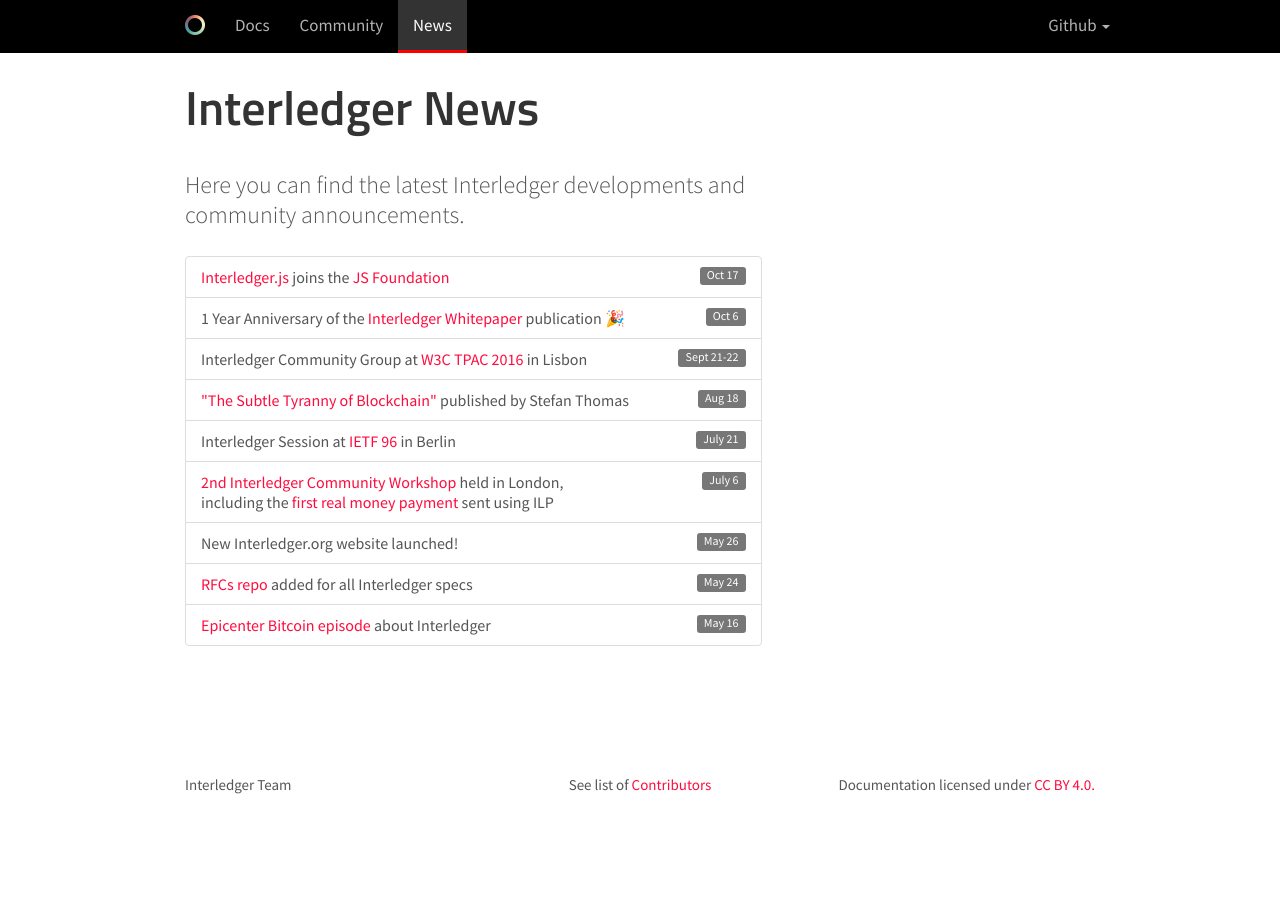
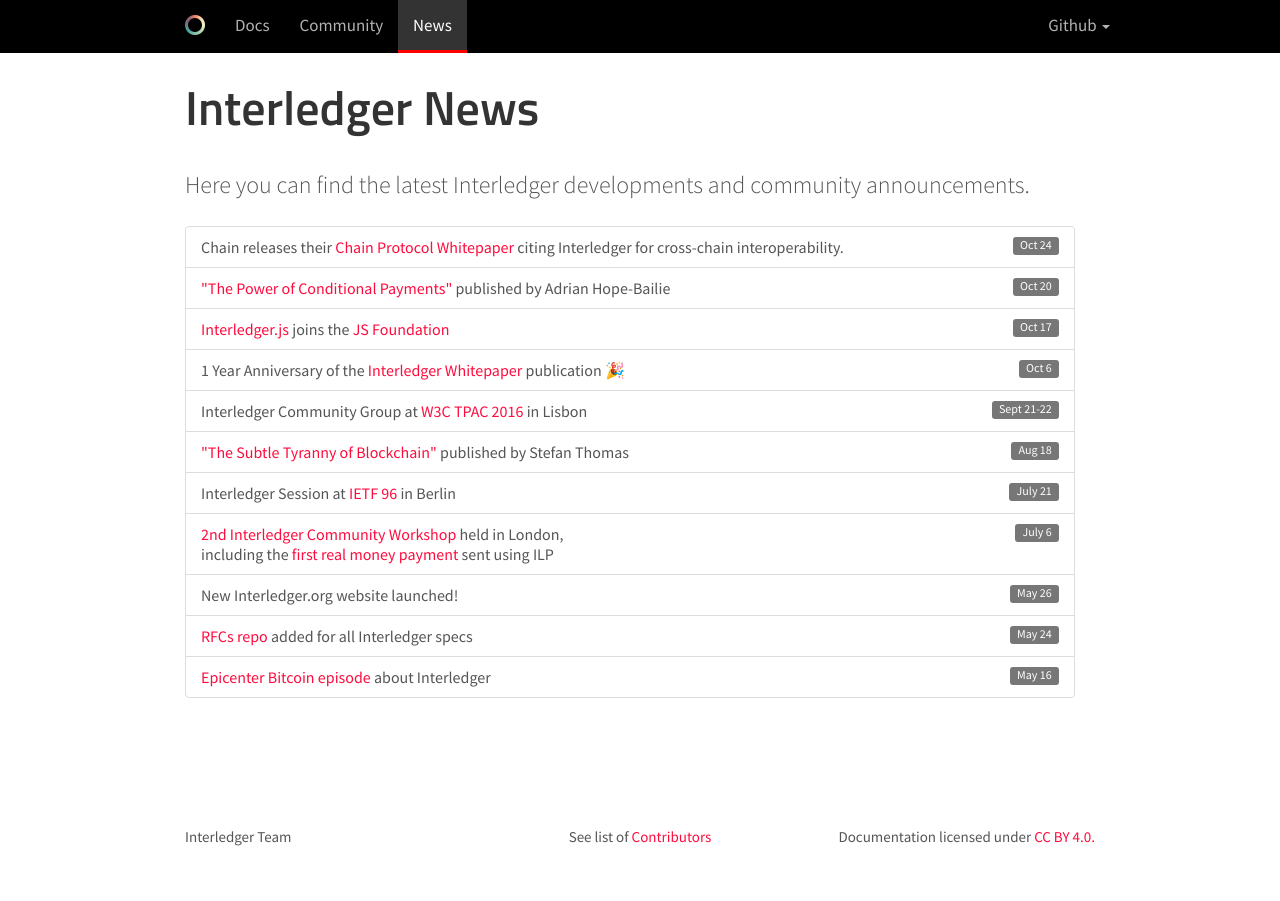
Before and after one commit to interledger/interledger.github.io, a Jekyll site: the page built from news.html, in a window 1280 px wide. Built offline with Jekyll 4.4.1, drawn with Linux system fonts in a browser that asks for light colours; nearby versions of some CDN libraries; some web fonts are replaced.

Commit message:
Add news items Link to Chain ref of ILP Link to Conditional Payments blog Fix formatting of news page

```diff
--- a/news.html
+++ b/news.html
@@ -8,13 +8,21 @@
 
     <div class="container community-wrapper">
 
-        <div class="col-sm-8 wrapper">
+        <div class="col-sm-12 wrapper">
           <h1 class="page-header">Interledger News</h1>
 
           <p class="intro">Here you can find the latest Interledger developments and community announcements.</p>
 
 
          <ul class="list-group">
+         <li class="list-group-item">
+             <span class="label label-default label-pill pull-right">Oct 24</span>
+             Chain releases their <a target="_blank" href="https://chain.com/docs/protocol/papers/whitepaper#9-interoperability">Chain Protocol Whitepaper</a> citing Interledger for cross-chain interoperability.
+         </li>
+         <li class="list-group-item">
+             <span class="label label-default label-pill pull-right">Oct 20</span>
+             <a target="_blank" href="https://medium.com/@ahopebailie/the-power-of-conditional-payments-2d1ea531250a">"The Power of Conditional Payments"</a> published by Adrian Hope-Bailie
+         </li>
           <li class="list-group-item">
             <span class="label label-default label-pill pull-right">Oct 17</span>
             <a target="_blank" href="https://github.com/interledgerjs">Interledger.js</a> joins the <a target="_blank" href="https://js.foundation/announcements/2016/10/17/Linux-Foundation-Unites-JavaScript-Community-Open-Web-Development/">JS Foundation</a>
```
